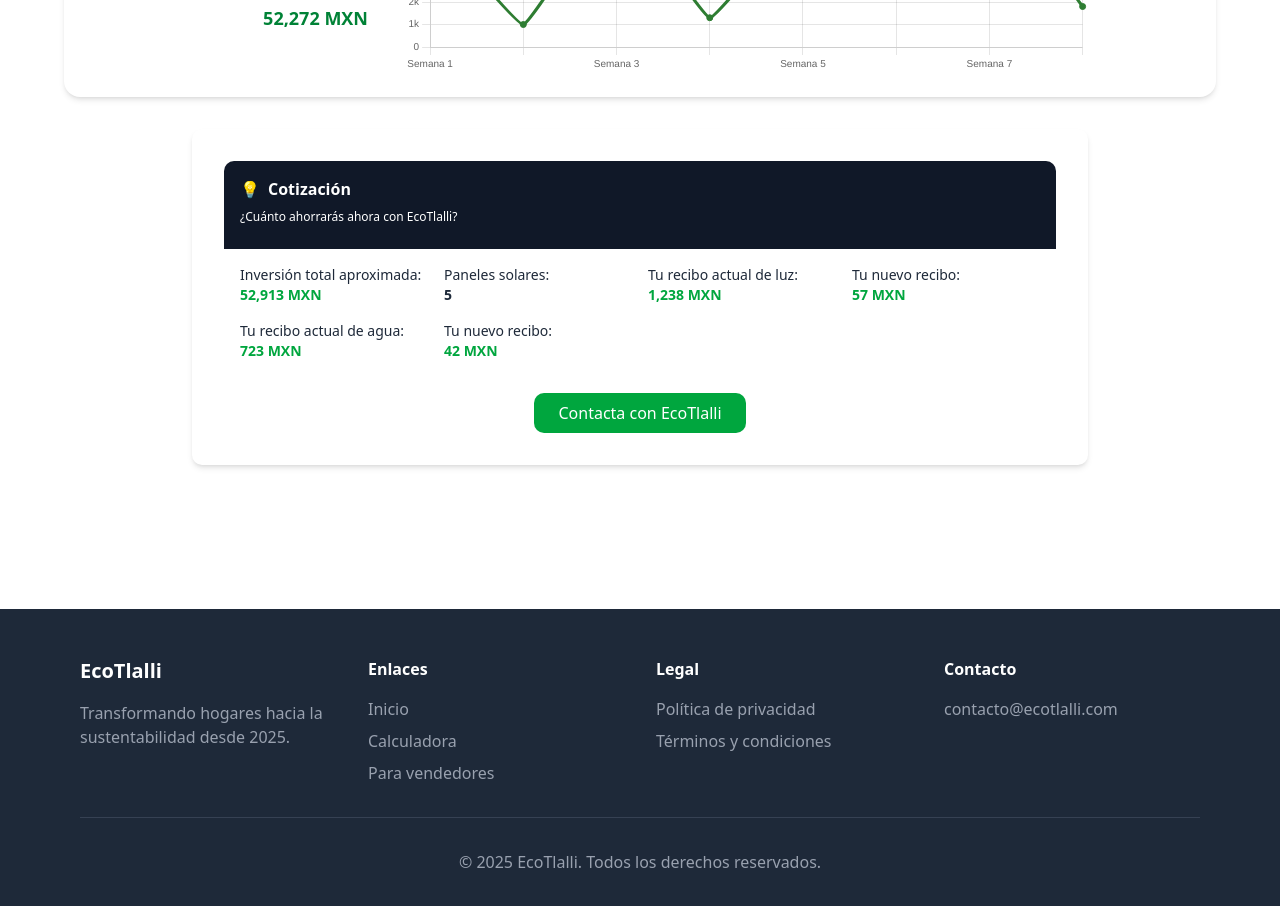
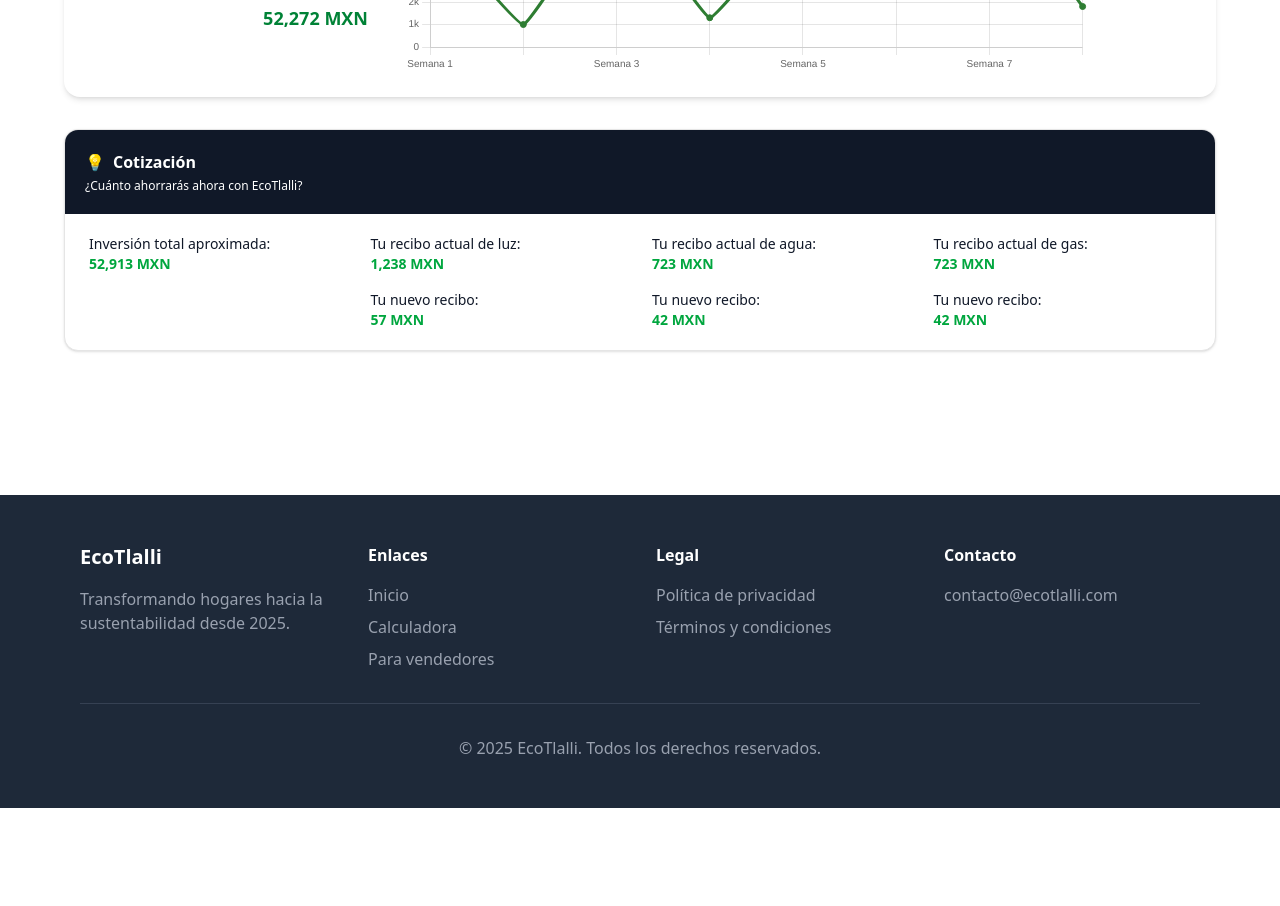
Before and after one commit to LeonardoLV19/eco_tlalli, a Next.js app: page /cotizar_3 in a window 1280 px wide. Shown: the part 2500-3406 px from the top of the page. After the commit the page ends 3308 px from the top, so only its background shows below. Built offline with nearby package versions, Linux system fonts and the light colour scheme.

Commit message:
update tablaCotizacionV2

```diff
--- a/src/components/TablaCotizacion/TablaCotizacionV2.tsx
+++ b/src/components/TablaCotizacion/TablaCotizacionV2.tsx
@@ -2,50 +2,51 @@
 
 const TablaCotizacionV2 = () => {
   return (
-    <div className="max-w-4xl min-w-[800px] mx-auto bg-white rounded-lg shadow-md p-8">
+    <div className="max-w-6xl mx-auto rounded-xl overflow-hidden shadow-sm border bg-white">
       {/* Encabezado */}
-      <div className="bg-gray-900 text-white rounded-t-lg p-4">
-        <h2 className="text-md font-semibold flex items-center">
+      <div className="bg-gray-900 text-white p-5">
+        <h2 className="text-base font-semibold flex items-center">
           <span className="mr-2">💡</span> Cotización
         </h2>
-        <p className="text-xs font-thin text-left my-2">
+        <p className="text-xs font-light mt-1">
           ¿Cuánto ahorrarás ahora con EcoTlalli?
         </p>
       </div>
 
-      {/* Contenido */}
-      <div className="p-4 grid grid-cols-4 gap-4 text-gray-800">
+      {/* Contenido en 4 columnas */}
+      <div className="grid grid-cols-4 gap-x-6 px-6 py-5 text-sm text-gray-900">
+        {/* Columna 1 */}
         <div>
-          <p className="text-sm">Inversión total aproximada:</p>
-          <p className="text-sm font-bold text-green-600">52,913 MXN</p>
+          <p className="font-medium">Inversión total aproximada:</p>
+          <p className="font-bold text-green-600 mb-4">52,913 MXN</p>
         </div>
+
+        {/* Columna 2: Luz */}
         <div>
-          <p className="text-sm">Paneles solares:</p>
-          <p className="text-sm font-bold">5</p>
+          <p className="font-medium">Tu recibo actual de luz:</p>
+          <p className="font-bold text-green-600 mb-4">1,238 MXN</p>
+
+          <p className="font-medium">Tu nuevo recibo:</p>
+          <p className="font-bold text-green-600">57 MXN</p>
         </div>
+
+        {/* Columna 3: Agua */}
         <div>
-          <p className="text-sm">Tu recibo actual de luz:</p>
-          <p className="text-sm font-bold text-green-600">1,238 MXN</p>
+          <p className="font-medium">Tu recibo actual de agua:</p>
+          <p className="font-bold text-green-600 mb-4">723 MXN</p>
+
+          <p className="font-medium">Tu nuevo recibo:</p>
+          <p className="font-bold text-green-600">42 MXN</p>
         </div>
+
+        {/* Columna 4: Gas */}
         <div>
-          <p className="text-sm">Tu nuevo recibo:</p>
-          <p className="text-sm font-bold text-green-600">57 MXN</p>
+          <p className="font-medium">Tu recibo actual de gas:</p>
+          <p className="font-bold text-green-600 mb-4">723 MXN</p>
+
+          <p className="font-medium">Tu nuevo recibo:</p>
+          <p className="font-bold text-green-600">42 MXN</p>
         </div>
-        <div>
-          <p className="text-sm">Tu recibo actual de agua:</p>
-          <p className="text-sm font-bold text-green-600">723 MXN</p>
-        </div>
-        <div>
-          <p className="text-sm">Tu nuevo recibo:</p>
-          <p className="text-sm font-bold text-green-600">42 MXN</p>
-        </div>
-      </div>
-
-      {/* Botón */}
-      <div className="text-center mt-4">
-        <button className="px-6 bg-green-600 text-white py-2 rounded-lg hover:bg-green-700">
-          Contacta con EcoTlalli
-        </button>
       </div>
     </div>
   );
```
